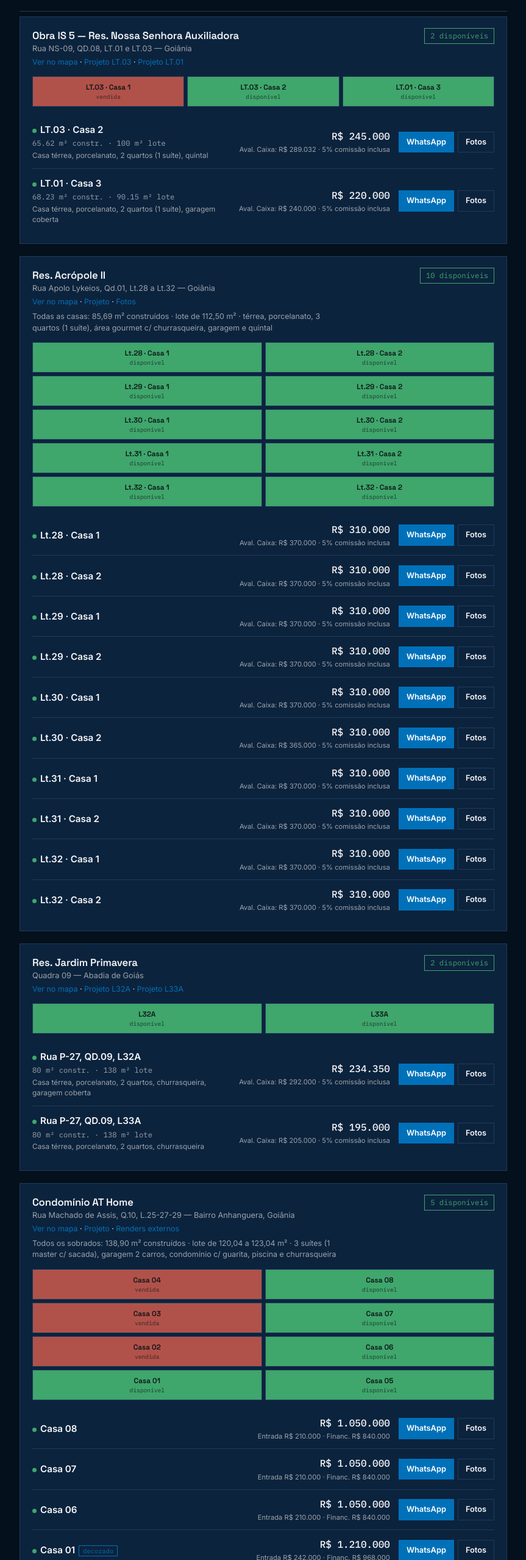
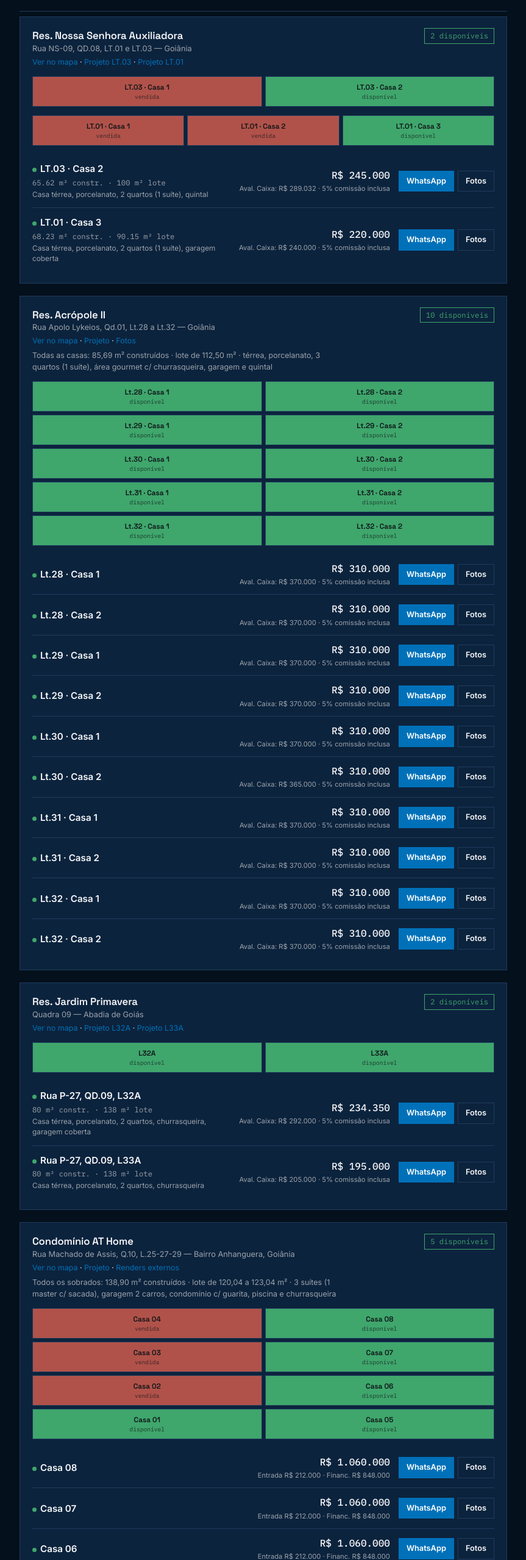
Before and after one commit to isengenhariago/is-engenharia-catalogo, a plain HTML site: page index.html in a window 1280 px wide. Shown: the part 142-2700 px from the top of the page at 61% size, without its empty margins (208-1071 px from the left). Drawn offline with Linux system fonts and the light colour scheme.

Commit message:
Add files via upload

```diff
--- a/index.html
+++ b/index.html
@@ -86,11 +86,11 @@
 
 <div class="emp">
   <div class="emp-head">
-    <div><h2>Obra IS 5 — Res. Nossa Senhora Auxiliadora</h2><div class="emp-sub">Rua NS-09, QD.08, LT.01 e LT.03 — Goiânia</div>
+    <div><h2>Res. Nossa Senhora Auxiliadora</h2><div class="emp-sub">Rua NS-09, QD.08, LT.01 e LT.03 — Goiânia</div>
     <div class="emp-links"><a href="https://www.google.com/maps?q=-16.7005863,-49.4065399" target="_blank" rel="noopener">Ver no mapa</a> · <a href="./planta-situacao-ns09.pdf" target="_blank" rel="noopener">Projeto LT.03</a> · <a href="./planta-situacao-ns09-lt01.pdf" target="_blank" rel="noopener">Projeto LT.01</a></div></div>
     <div class="emp-count">2 disponíveis</div>
   </div>
-  <div class="status-grid" style="grid-template-columns:repeat(3,1fr)"><div class="cell vendida"><span class="clbl">LT.03 · Casa 1</span><span class="clst">vendida</span></div><div class="cell disponivel"><span class="clbl">LT.03 · Casa 2</span><span class="clst">disponível</span></div><div class="cell disponivel"><span class="clbl">LT.01 · Casa 3</span><span class="clst">disponível</span></div></div>
+  <div class="status-grid" style="grid-template-columns:repeat(2,1fr)"><div class="cell vendida"><span class="clbl">LT.03 · Casa 1</span><span class="clst">vendida</span></div><div class="cell disponivel"><span class="clbl">LT.03 · Casa 2</span><span class="clst">disponível</span></div></div><div class="status-grid" style="grid-template-columns:repeat(3,1fr)"><div class="cell vendida"><span class="clbl">LT.01 · Casa 1</span><span class="clst">vendida</span></div><div class="cell vendida"><span class="clbl">LT.01 · Casa 2</span><span class="clst">vendida</span></div><div class="cell disponivel"><span class="clbl">LT.01 · Casa 3</span><span class="clst">disponível</span></div></div>
   <div class="units">
     <div class="unit-row">
       <div class="u-left"><span class="dot disponivel"></span><strong>LT.03 · Casa 2</strong>
@@ -215,31 +215,31 @@
     <div class="unit-row">
       <div class="u-left"><span class="dot disponivel"></span><strong>Casa 08</strong>
         </div>
-      <div class="u-mid"><div class="u-price">R$ 1.050.000</div><div class="u-sub">Entrada R$ 210.000 · Financ. R$ 840.000</div></div>
+      <div class="u-mid"><div class="u-price">R$ 1.060.000</div><div class="u-sub">Entrada R$ 212.000 · Financ. R$ 848.000</div></div>
       <div class="u-actions"><a class="btn primary" href="https://wa.me/5562999969620?text=Ol%C3%A1%20C%C3%A9lio%21%20Tenho%20interesse%20na%20Casa%2008%20do%20AT%20Home%20Residence.">WhatsApp</a><a class="btn" href="https://drive.google.com/drive/folders/1uI2KReqvcWCwY6QmX7GOQExWMmfgAE0s?usp=sharing" target="_blank" rel="noopener">Fotos</a></div>
     </div>
     <div class="unit-row">
       <div class="u-left"><span class="dot disponivel"></span><strong>Casa 07</strong>
         </div>
-      <div class="u-mid"><div class="u-price">R$ 1.050.000</div><div class="u-sub">Entrada R$ 210.000 · Financ. R$ 840.000</div></div>
+      <div class="u-mid"><div class="u-price">R$ 1.060.000</div><div class="u-sub">Entrada R$ 212.000 · Financ. R$ 848.000</div></div>
       <div class="u-actions"><a class="btn primary" href="https://wa.me/5562999969620?text=Ol%C3%A1%20C%C3%A9lio%21%20Tenho%20interesse%20na%20Casa%2007%20do%20AT%20Home%20Residence.">WhatsApp</a><a class="btn" href="https://drive.google.com/drive/folders/1uI2KReqvcWCwY6QmX7GOQExWMmfgAE0s?usp=sharing" target="_blank" rel="noopener">Fotos</a></div>
     </div>
     <div class="unit-row">
       <div class="u-left"><span class="dot disponivel"></span><strong>Casa 06</strong>
         </div>
-      <div class="u-mid"><div class="u-price">R$ 1.050.000</div><div class="u-sub">Entrada R$ 210.000 · Financ. R$ 840.000</div></div>
+      <div class="u-mid"><div class="u-price">R$ 1.060.000</div><div class="u-sub">Entrada R$ 212.000 · Financ. R$ 848.000</div></div>
       <div class="u-actions"><a class="btn primary" href="https://wa.me/5562999969620?text=Ol%C3%A1%20C%C3%A9lio%21%20Tenho%20interesse%20na%20Casa%2006%20do%20AT%20Home%20Residence.">WhatsApp</a><a class="btn" href="https://drive.google.com/drive/folders/1uI2KReqvcWCwY6QmX7GOQExWMmfgAE0s?usp=sharing" target="_blank" rel="noopener">Fotos</a></div>
     </div>
     <div class="unit-row">
       <div class="u-left"><span class="dot disponivel"></span><strong>Casa 01</strong><span class="tag">decorado</span>
         </div>
-      <div class="u-mid"><div class="u-price">R$ 1.210.000</div><div class="u-sub">Entrada R$ 242.000 · Financ. R$ 968.000</div></div>
+      <div class="u-mid"><div class="u-price">R$ 1.220.000</div><div class="u-sub">Entrada R$ 244.000 · Financ. R$ 976.000</div></div>
       <div class="u-actions"><a class="btn primary" href="https://wa.me/5562999969620?text=Ol%C3%A1%20C%C3%A9lio%21%20Tenho%20interesse%20na%20Casa%2001%20do%20AT%20Home%20Residence.">WhatsApp</a><a class="btn" href="https://drive.google.com/drive/folders/143pX3Eec6ofa0b9o9aUVL6p4M5JY1J3C?usp=sharing" target="_blank" rel="noopener">Fotos</a></div>
     </div>
     <div class="unit-row">
       <div class="u-left"><span class="dot disponivel"></span><strong>Casa 05</strong>
         </div>
-      <div class="u-mid"><div class="u-price">R$ 1.050.000</div><div class="u-sub">Entrada R$ 210.000 · Financ. R$ 840.000</div></div>
+      <div class="u-mid"><div class="u-price">R$ 1.060.000</div><div class="u-sub">Entrada R$ 212.000 · Financ. R$ 848.000</div></div>
       <div class="u-actions"><a class="btn primary" href="https://wa.me/5562999969620?text=Ol%C3%A1%20C%C3%A9lio%21%20Tenho%20interesse%20na%20Casa%2005%20do%20AT%20Home%20Residence.">WhatsApp</a><a class="btn" href="https://drive.google.com/drive/folders/1uI2KReqvcWCwY6QmX7GOQExWMmfgAE0s?usp=sharing" target="_blank" rel="noopener">Fotos</a></div>
     </div></div>
 </div>
```
Also changed, not shown: catalogo-completo.html (+9 -9 lines).
